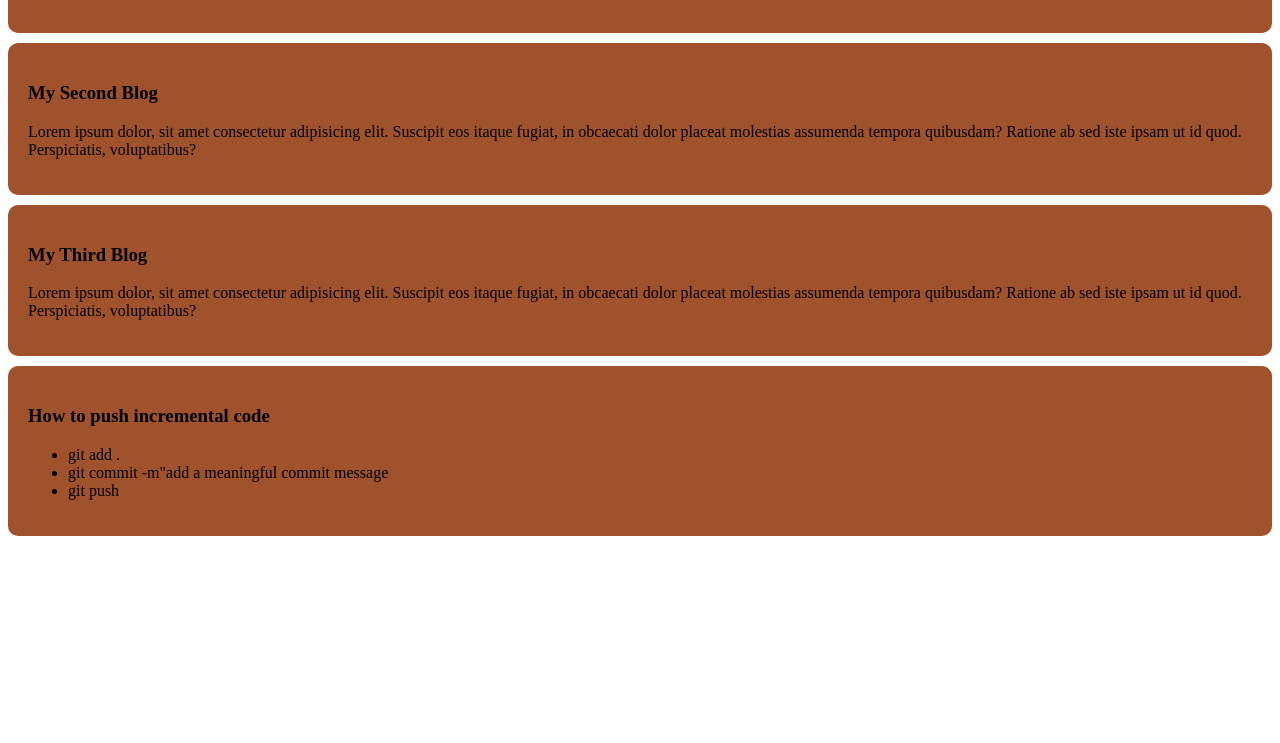
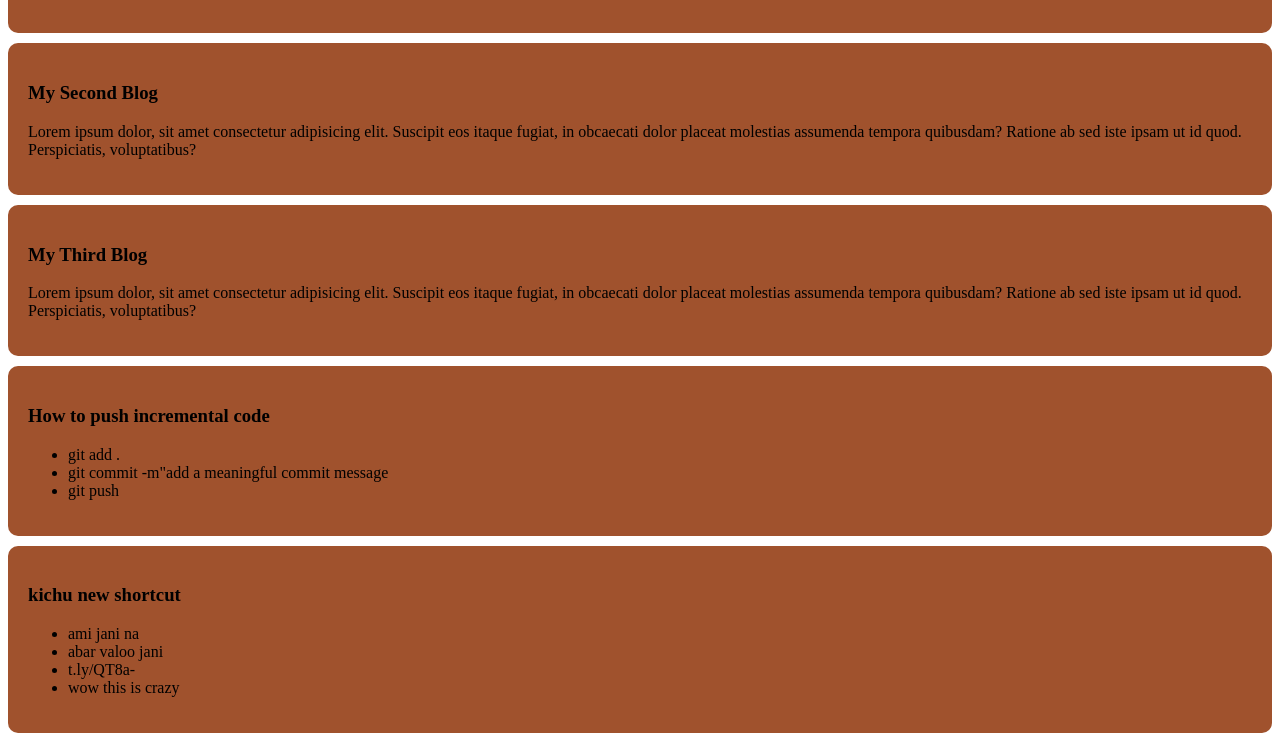
Before and after one commit to Study-Projects-By-MAAB/My-First-Github-Repo, a plain HTML site: page index.html in a window 1280 px wide. Shown: the part 126-869 px from the top of the page. Before the commit the page ends 800 px from the top, so only its background shows below. Drawn offline with Linux system fonts and the light colour scheme.

Commit message:
shortcut video link added

```diff
--- a/index.html
+++ b/index.html
@@ -23,9 +23,19 @@
         <h3>How to push incremental code</h3>
         <ul>
             <li>git add .</li>
-            <li>git commit -m"add a meaningful commit message</li>
+    <li>git commit -m"add a meaningful commit message</li>
             <li>git push</li>
         </ul>
     </div>
+    <div>
+        <h3>kichu new shortcut</h3>
+        <ul>
+            <li>ami jani na</li>
+            <li>abar valoo jani</li>
+            <li>t.ly/QT8a-</li>
+            <li>wow this is crazy</li>
+        </ul>
+    </div>
+
 </body>
 </html>
```
